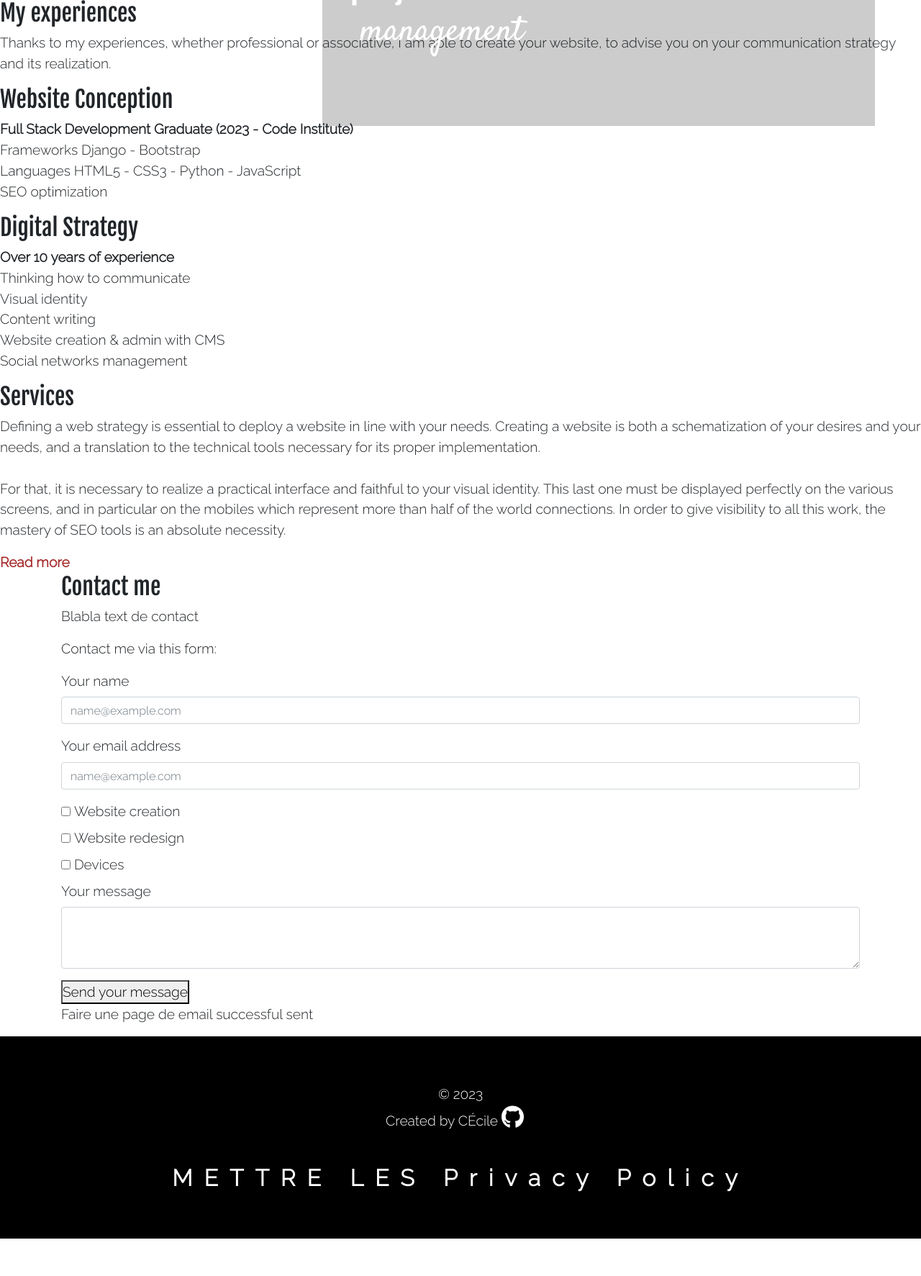
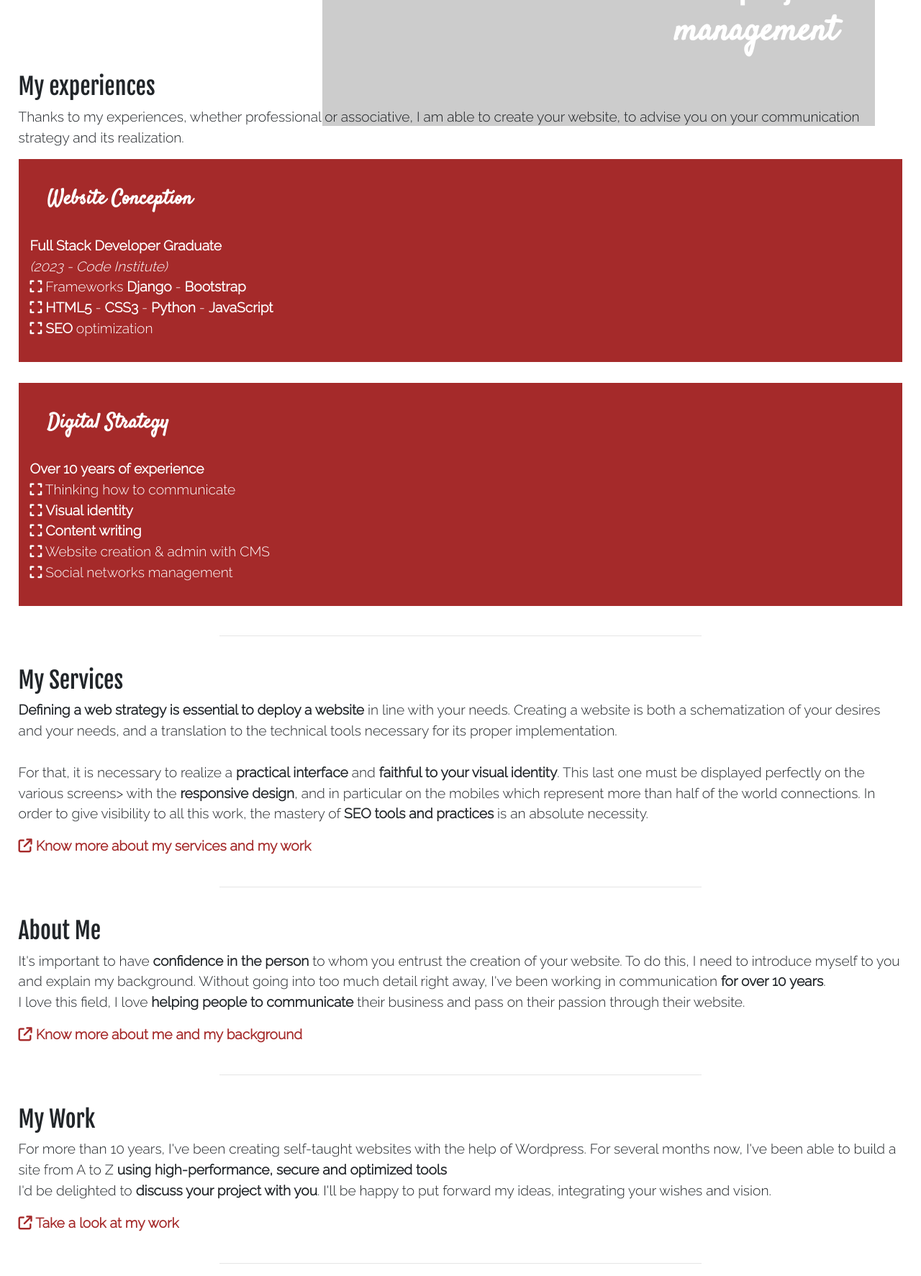
Before and after one commit to cecilegaudron/personal-website, a Django app: page / in a window 1280 px wide. Shown: the part 521-2294 px from the top of the page at 72% size. Before the commit the page ends 2242 px from the top, so only its background shows below. Run offline with Django 4.2, Linux system fonts and the light colour scheme; some libraries are stand-ins or nearby versions.

Commit message:
Add styles to HP to sections, titles, content

```diff
--- a/static/css/style.css
+++ b/static/css/style.css
@@ -10,15 +10,16 @@
 img {
     width: 100%;
     height: auto;
+    background-color: #a52a2a;
 }
 
 section, article {
-    max-width: 100%;
     overflow: hidden;
+    padding: 2%;
 }
 
-body {
-    max-width: 100%;
+.separator-red {
+    color: #a52a2a;
 }
 
 /* Text styles */
@@ -39,10 +40,17 @@ h2 {
 
 .title-handwritten {
     font-family: 'Satisfy', cursive !important;
+    padding: 2%;
+    font-weight: bolder;
+}
+
+.title-handwritten h1 {
     font-size: 3rem !important;
     color: #fff;
-    text-align: right;
-    padding: 2%;
+}
+
+.title-handwritten h2 {
+    font-size: 2rem !important;
 }
 
 /* Links styles */
@@ -70,10 +78,11 @@ a:active {
     right: 5%;
     bottom: 13%;
     position: absolute;
+    text-align: right;
 }
 
 #title-image {
-    width: 100%;
+    max-width: 100%;
     overflow: hidden;
     position: relative;
 }
@@ -82,8 +91,16 @@ a:active {
     height: 65vh;
 }
 
-#title {
+#title-section {
+    max-width: 100% !important;
+    padding: 0 !important;
     margin-bottom: 6%;
+}
+
+/* Home page */
+.block-red {
+    background-color: #a52a2a;
+    color: #FFF;
 }
 
 /* Services Page */
--- a/templates/index.html
+++ b/templates/index.html
@@ -4,15 +4,16 @@
 {% block content %}
 
 <!-- First section with picture and tagline -->
-<section class="title">
+<section id="title-section">
     <div id="title-image">
-    <img src="https://res.cloudinary.com/di8utbjhc/image/upload/v1686303474/portfolio/bunker-holga_grzjfh.webp"
-        alt="Bunker photo" class="center w-100">
+        <img src="https://res.cloudinary.com/di8utbjhc/image/upload/v1686303474/portfolio/bunker-holga_grzjfh.webp"
+            alt="Bunker photo" class="center img-fluid">
     </div>
     <div id="title-block">
         <h1>WEB<br>
             projects<br>
-        <span class="title-handwritten">management</span></h1>
+            <span class="title-handwritten">management</span>
+        </h1>
     </div>
 </section>
 <!-- Section with txt experiences -->
@@ -22,46 +23,95 @@
         <p>Thanks to my experiences, whether professional or associative, I am able to create your website, to advise
             you on your communication strategy and its realization.</p>
         <div>
-            <div>
-                <h2>Website Conception</h2>
+            <div class="block-red p-3">
+                <h3 class="title-handwritten">Website Conception</h3>
                 <ul>
-                    <li><strong>Full Stack Development Graduate (2023 - Code Institute)</strong></li>
-                    <li>Frameworks Django - Bootstrap</li>
-                    <li>Languages HTML5 - CSS3 - Python - JavaScript</li>
-                    <li>SEO optimization</li>
+                    <li><strong>Full Stack Developer Graduate</strong><br>
+                        <em>(2023 - Code Institute)</em>
+                    </li>
+                    <li><i class="fa-solid fa-expand"></i> Frameworks <strong>Django</strong> -
+                        <strong>Bootstrap</strong>
+                    </li>
+                    <li><i class="fa-solid fa-expand"></i> <strong>HTML5</strong> - <strong>CSS3</strong> -
+                        <strong>Python</strong> - <strong>JavaScript</strong>
+                    </li>
+                    <li><i class="fa-solid fa-expand"></i> <strong>SEO</strong> optimization</li>
                 </ul>
             </div>
-            <div>
-                <h2>Digital Strategy</h2>
+            <br>
+            <div class="block-red p-3">
+                <h3 class="title-handwritten">Digital Strategy</h3>
                 <ul>
                     <li><strong>Over 10 years of experience</strong></li>
-                    <li>Thinking how to communicate</li>
-                    <li>Visual identity</li>
-                    <li>Content writing</li>
-                    <li>Website creation & admin with CMS</li>
-                    <li>Social networks management</li>
+                    <li><i class="fa-solid fa-expand"></i> Thinking </strong>how to communicate</strong></li>
+                    <li><i class="fa-solid fa-expand"></i> <strong>Visual identity</strong></li>
+                    <li><i class="fa-solid fa-expand"></i> <strong>Content writing</strong></li>
+                    <li><i class="fa-solid fa-expand"></i> Website creation & admin with CMS</li>
+                    <li><i class="fa-solid fa-expand"></i> Social networks management</li>
                 </ul>
             </div>
         </div>
     </div>
 </section>
+<hr class="separator-red col-6 mx-auto">
 <!-- Section with services text -->
 <article>
     <div>
-        <h2>Services</h2>
-        <p>Defining a web strategy is essential to deploy a website in line with your needs. Creating a website is both
+        <h2>My Services</h2>
+        <p><strong>Defining a web strategy is essential to deploy a website</strong> in line with your needs. Creating a
+            website is both
             a schematization of your desires and your needs, and a translation to the technical tools necessary for its
             proper implementation.<br><br>
-            For that, it is necessary to realize a practical interface and faithful to your visual identity. This last
-            one must be displayed perfectly on the various screens, and in particular on the mobiles which represent
-            more than half of the world connections. In order to give visibility to all this work, the mastery of SEO
-            tools is an absolute necessity. <br>
+            For that, it is necessary to realize a <strong>practical interface</strong> and <strong>faithful to your
+                visual identity</strong>. This last
+            one must be displayed perfectly on the various screens> with the <strong>responsive design</strong>, and in
+            particular on the mobiles which represent
+            more than half of the world connections. In order to give visibility to all this work, the mastery of
+            <strong>SEO
+                tools and practices</strong> is an absolute necessity. <br>
         </p>
         <div>
-            <a href="services.html">Read more</a>
+            <a href="{% url 'services' %}"><i class="fa-solid fa-arrow-up-right-from-square"></i> Know more about my
+                services
+                and my work</a>
         </div>
     </div>
 </article>
+<hr class="separator-red col-6 mx-auto">
+<article>
+    <div>
+        <h2>About Me</h2>
+        <p>It's important to have <strong>confidence in the person</strong> to whom you entrust the creation of your
+            website. To do this, I need to introduce myself to you and explain my background.
+            Without going into too much detail right away, I've been working in communication <strong>for over 10
+                years</strong>. <br>
+            I love this field, I love <strong>helping people to communicate</strong> their business and pass on their
+            passion through their website.
+        </p>
+        <div>
+            <a href="{% url 'about' %}"><i class="fa-solid fa-arrow-up-right-from-square"></i> Know more about me and my
+                background</a>
+        </div>
+    </div>
+</article>
+<hr class="separator-red col-6 mx-auto">
+<article>
+    <div>
+        <h2>My Work</h2>
+        <p>For more than 10 years, I've been creating self-taught websites with the help of Wordpress. For several
+            months now, I've been able to build a site from A to Z <strong>using high-performance, secure and optimized
+                tools</strong><br>
+            I'd be delighted to <strong>discuss your project with you</strong>. I'll be happy to put forward my ideas,
+            integrating your
+            wishes and vision.
+        </p>
+        <div>
+            <a href="{% url 'services' %}#work"><i class="fa-solid fa-arrow-up-right-from-square"></i> Take a look at my
+                work</a>
+        </div>
+    </div>
+</article>
+<hr class="separator-red col-6 mx-auto">
 
 {% include 'contact.html' %}
 
```
